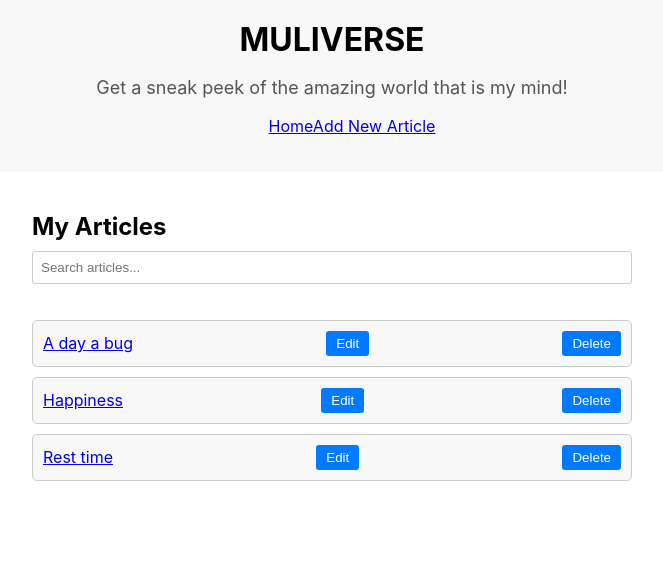
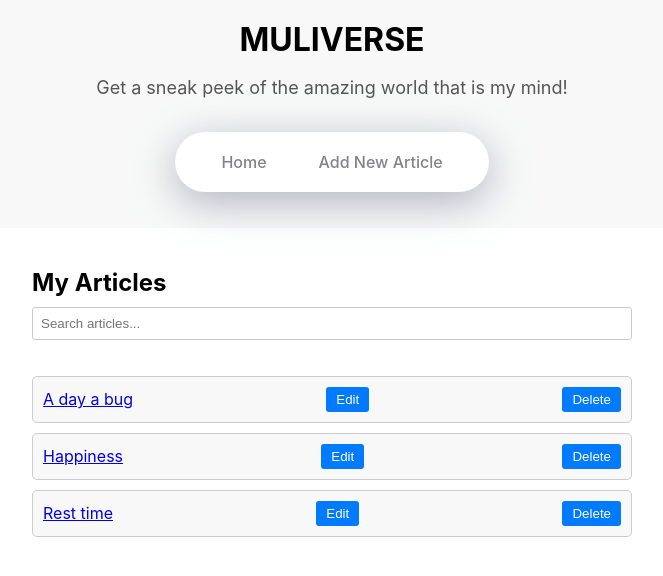
Before and after one commit to Samstar10/Muliverse, a React (Create React App) app: page / in a window 1280 px wide. Shown: the top 576 px of the page, without its empty margins (308-971 px from the left). Built offline with nearby package versions, Linux system fonts and the light colour scheme; data requests are answered from the project's data file.

Commit message:
Add Navlink styles

```diff
--- a/db.json
+++ b/db.json
@@ -2,7 +2,7 @@
   "articles": [
     {
       "title": "A day a bug",
-      "content": "This is my journey on how fixing of bugs has been hella hectic",
+      "content": "This is my journey on how fixing of bugs has been hella hectic alot",
       "id": 3
     },
     {
--- a/src/App.css
+++ b/src/App.css
@@ -1,5 +1,6 @@
 .App {
   text-align: center;
+  box-sizing: border-box;
 }
 
 .header{
@@ -7,6 +8,7 @@
   padding: 20px;
   text-align: center;
 }
+
 
 .header h1{
   margin: 0;
@@ -17,18 +19,59 @@
   color: #555;
 }
 
-.header nav ul li{
-  display: inline;
-  margin-right: 10px;
+.nav{
+  display: inline-flex;
+  position: relative;
+  overflow: hidden;
+  max-width: 100%;
+  background-color: #fff;
+  padding: 0 20px;
+  border-radius: 40px;
+  box-shadow: 0 10px 40px rgba(159, 162, 177, .8);
 }
 
-.header nav ul li a{
+.nav-item{
+  color: #83818c;
+  padding: 20px;
   text-decoration: none;
+  transition: .3s;
+  margin: 0 6px;
+  z-index: 1;
+  font-weight: 500;
+  position: relative;
+
+  &::before{
+    content: "";
+    position: absolute;
+    bottom: -6px;
+    left: 0;
+    width: 100%;
+    height: 5px;
+    background-color: #dfe2ea;
+    border-radius: 8px 8px 0 0;
+    opacity: 0;
+    transition: .3s;
+  }
+}
+
+.nav-item:not(.is-active):hover:before{
+  opacity: 1;
+  bottom: 0;
+}
+
+.nav-item:not(.is-active):hover{
   color: #333;
 }
 
-.header nav ul li a:hover{
-  color: rgb(133, 40, 40);
+.nav-indicator{
+  position: absolute;
+  left: 0;
+  bottom: 0;
+  height: 4px;
+  transition: .4s;
+  height: 5px;
+  z-index: 1;
+  border-radius: 8px 8px 0 0;
 }
 
 .article-list{
--- a/src/Header.js
+++ b/src/Header.js
@@ -7,9 +7,10 @@ function Header(){
             <h1>MULIVERSE</h1>
             <p>Get a sneak peek of the amazing world that is my mind!</p>
             <nav>
-                <ul>
-                    <NavLink to="/" exact>Home</NavLink>
-                    <NavLink to="/new">Add New Article</NavLink>
+                <ul className="nav">
+                    <NavLink to="/" exact className="nav-item" activeClassName="is-active">Home</NavLink>
+                    <NavLink to="/new" className="nav-item" activeClassName="is-active">Add New Article</NavLink>
+                    <span className="nav-indicator"></span>
                 </ul>
             </nav>
         </div>
```
